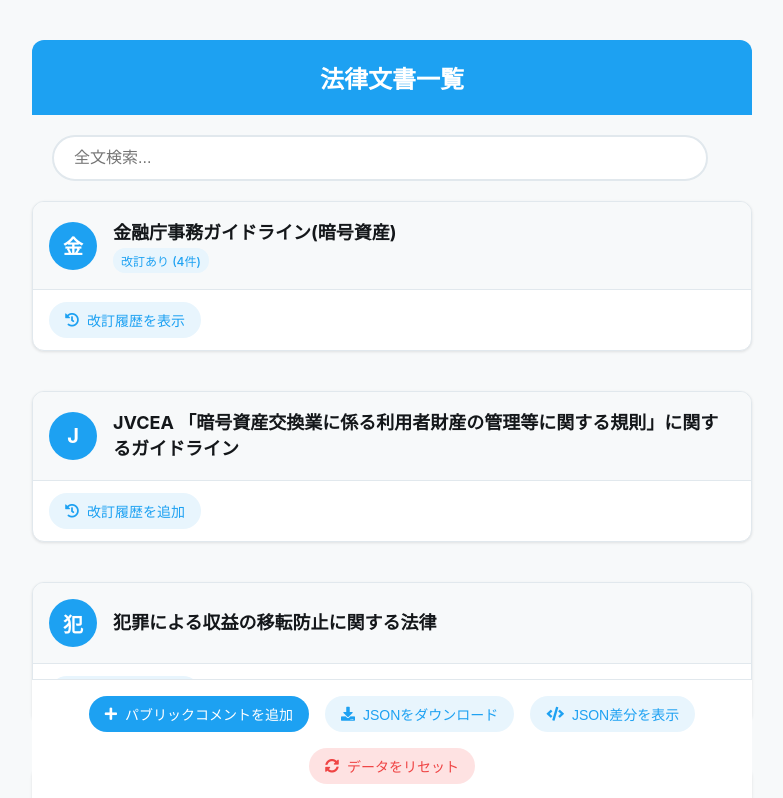
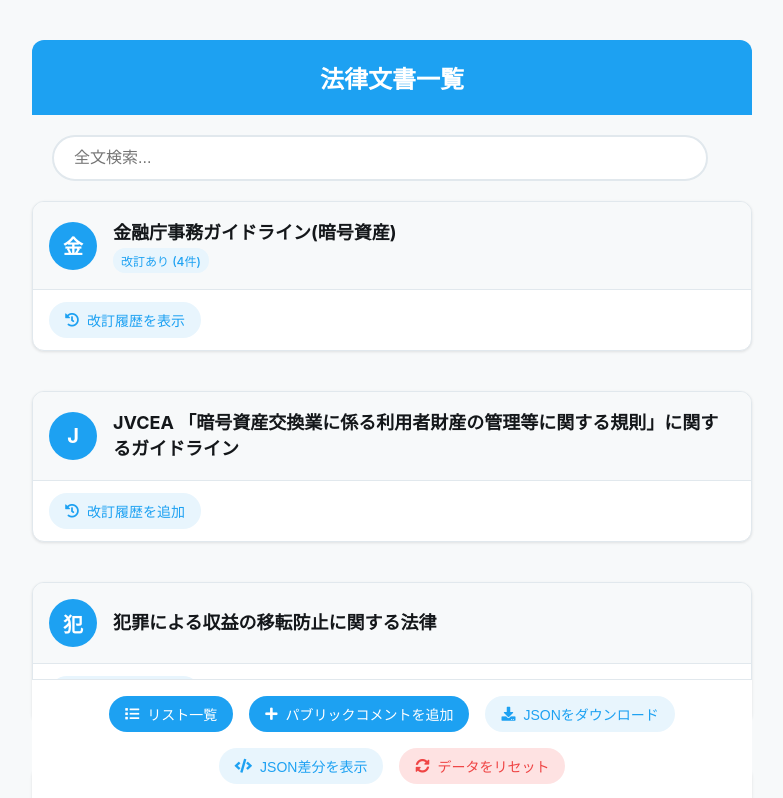
Before and after one commit to yamatoya/sb1-bnykmy, a Vue app: page / in a window 1280 px wide. Shown: the top 798 px of the page, without its empty margins (248-1031 px from the left). Built offline with nearby package versions, Linux system fonts and the light colour scheme.

Commit message:
Add list button to Index component

```diff
--- a/src/components/Index.vue
+++ b/src/components/Index.vue
@@ -73,6 +73,10 @@
       <footer class="footer">
         <div class="footer-content">
           <div class="footer-buttons">
+            <router-link to="/lists" class="action-button primary-button">
+              <i class="fas fa-list"></i>
+              <span>リスト一覧</span>
+            </router-link>
             <router-link to="/public-comment/new" class="action-button primary-button">
               <i class="fas fa-plus"></i>
               <span>パブリックコメントを追加</span>
@@ -127,12 +131,7 @@ export default {
       const storedData = localStorage.getItem(STORAGE_KEY)
       if (storedData) {
         try {
-          const parsedData = JSON.parse(storedData)
-          // Skip arrays that start with "lists"
-          const filteredData = Object.fromEntries(
-            Object.entries(parsedData).filter(([key]) => !key.startsWith('lists'))
-          )
-          documents.value = filteredData
+          documents.value = JSON.parse(storedData)
         } catch (e) {
           console.error('Failed to parse stored documents:', e)
           saveToLocalStorage(documentsData)
```
